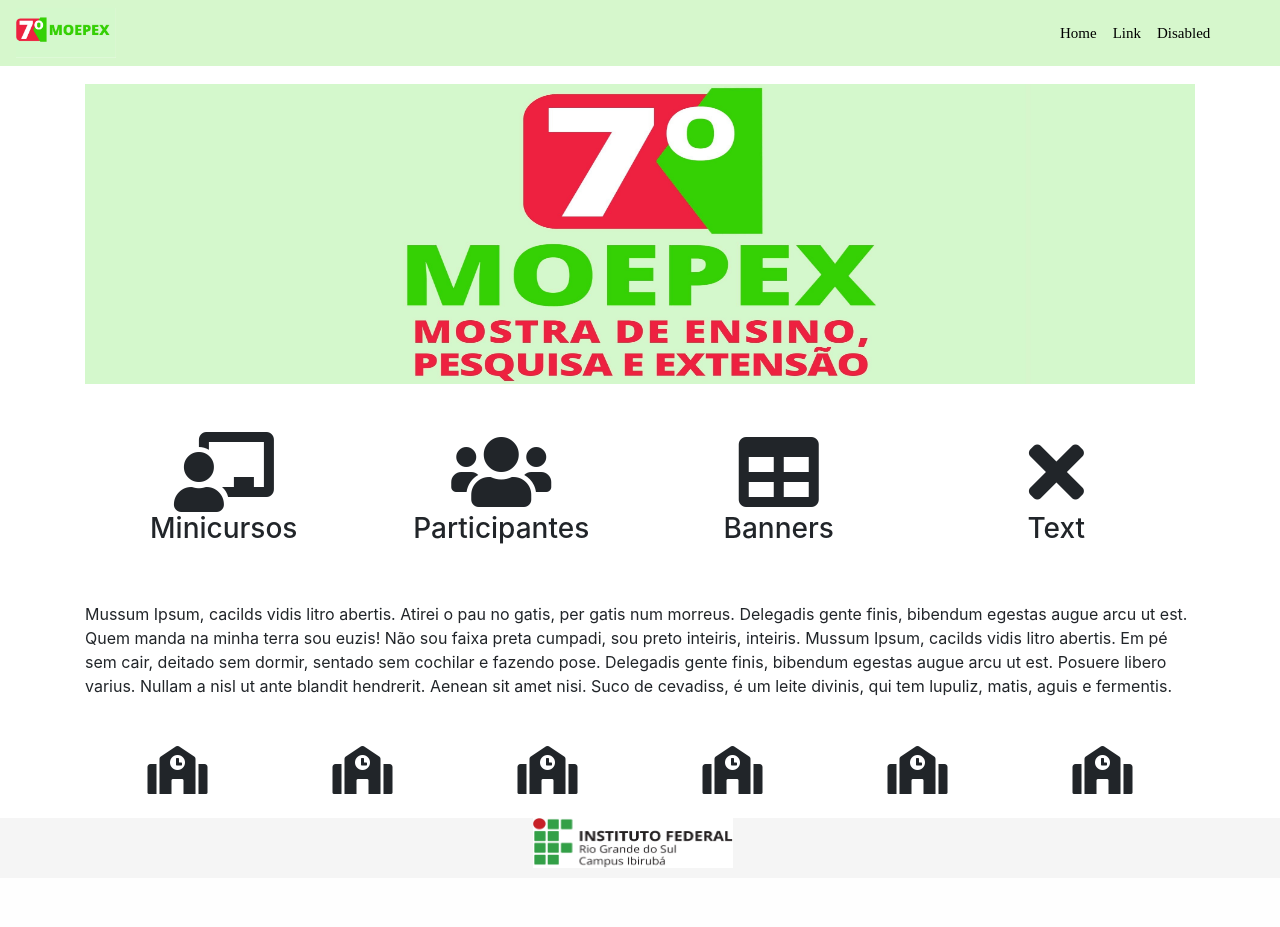
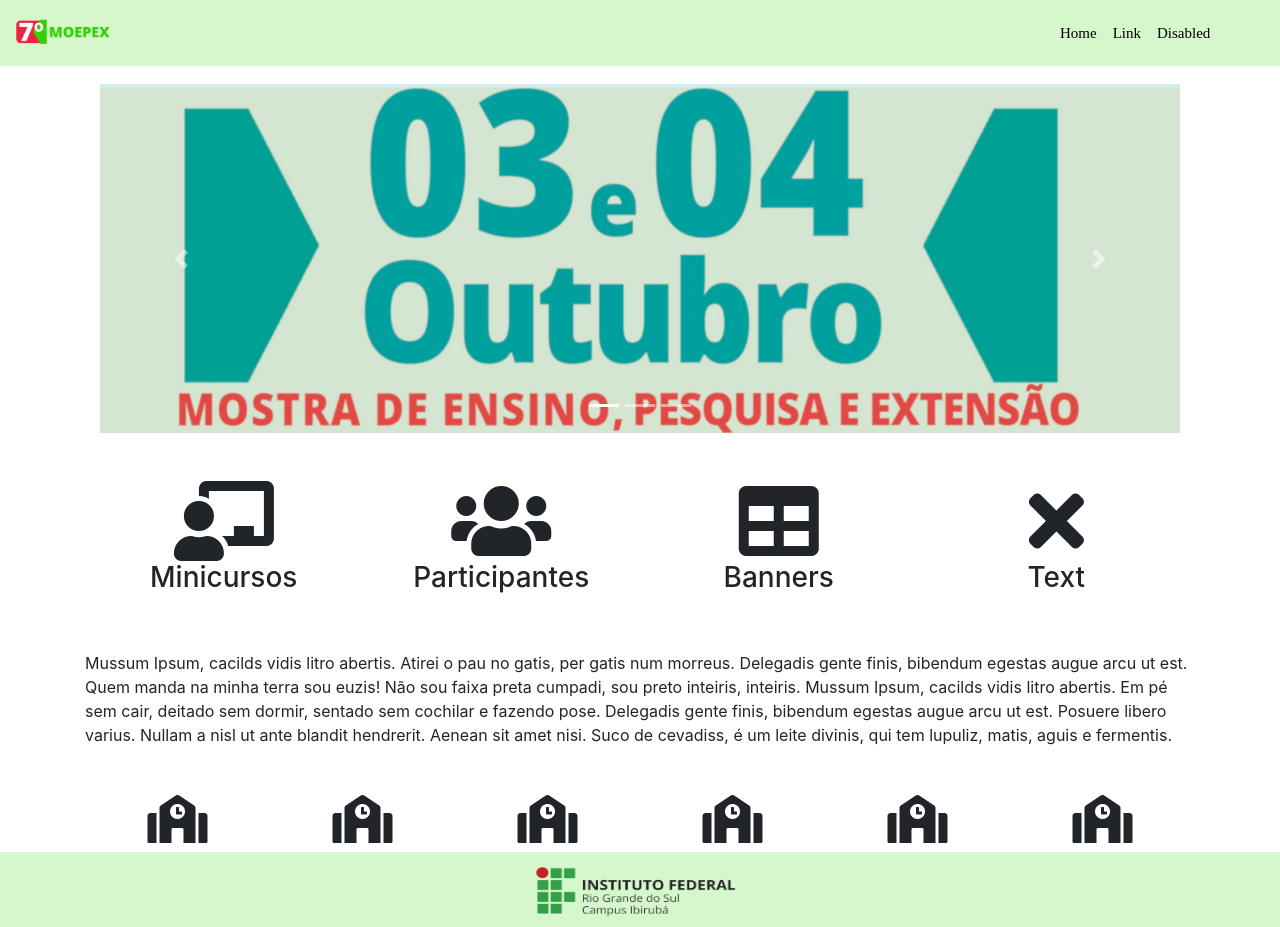
Before and after one commit to ifrs-dev/moepex, a Django app: page / in a window 1280 px wide. Before the commit the page ends 867 px from the top, so only its background shows below. Run offline with Django 3.2, Linux system fonts and the light colour scheme; some libraries are stand-ins or nearby versions.

Commit message:
edita layout

```diff
--- a/event_site/templates/event_site/index.html
+++ b/event_site/templates/event_site/index.html
@@ -3,9 +3,37 @@
 
 {% block content %}
 <div class="container"><br>
-	<div class="row">
-		<img class="banner_index" src="{% static 'img/banner.jpg' %}" width="1500px" height="300px">
-	</div>
+	<div id="demo" class="carousel slide" data-ride="carousel">
+
+  <!-- Indicators -->
+  <ul class="carousel-indicators">
+    <li data-target="#demo" data-slide-to="0" class="active"></li>
+    <li data-target="#demo" data-slide-to="1"></li>
+    <li data-target="#demo" data-slide-to="2"></li>
+  </ul>
+
+  <!-- The slideshow -->
+  <div class="carousel-inner">
+    <div class="carousel-item active">
+      <img src="{% static "img/banner.jpg" %}" alt="" style="width:100%;height:100%;">
+    </div>
+    <div class="carousel-item">
+      <img src="{% static "img/banner_ifrs.jpg" %}" alt="" style="width:100%;height:100%;">
+    </div>
+    <div class="carousel-item">
+      <img src="{% static "img/banner_slide.jpg" %}" alt="" style="width:100%;height:100%;">
+    </div>
+  </div>
+
+  <!-- Left and right controls -->
+  <a class="carousel-control-prev" href="#demo" data-slide="prev">
+    <span class="carousel-control-prev-icon"></span>
+  </a>
+  <a class="carousel-control-next" href="#demo" data-slide="next">
+    <span class="carousel-control-next-icon"></span>
+  </a>
+
+</div>
 	<br><br>
 	<div class="row">
 		<div class="col-md-3 text-center">
--- a/project/static/css/style.css
+++ b/project/static/css/style.css
@@ -13,9 +13,10 @@
   bottom: 0;
   width: 100%;
   /* Set the fixed height of the footer here */
-  height: 60px;
-  line-height: 60px; /* Vertically center the text there */
-  background-color: #f5f5f5;
+  height: 75px;
+  line-height: 70px; /* Vertically center the text there */
+  background-color: #D6F7CC;
+  padding: 15px;
 }
 .bg-green{
 
```
Also changed, not shown: project/static/img/banner.jpg, project/static/img/banner_ifrs.jpg, project/static/img/banner_slide.jpg (added), project/static/img/logo (cópia).jpg (deleted), project/static/img/logo.jpg.
